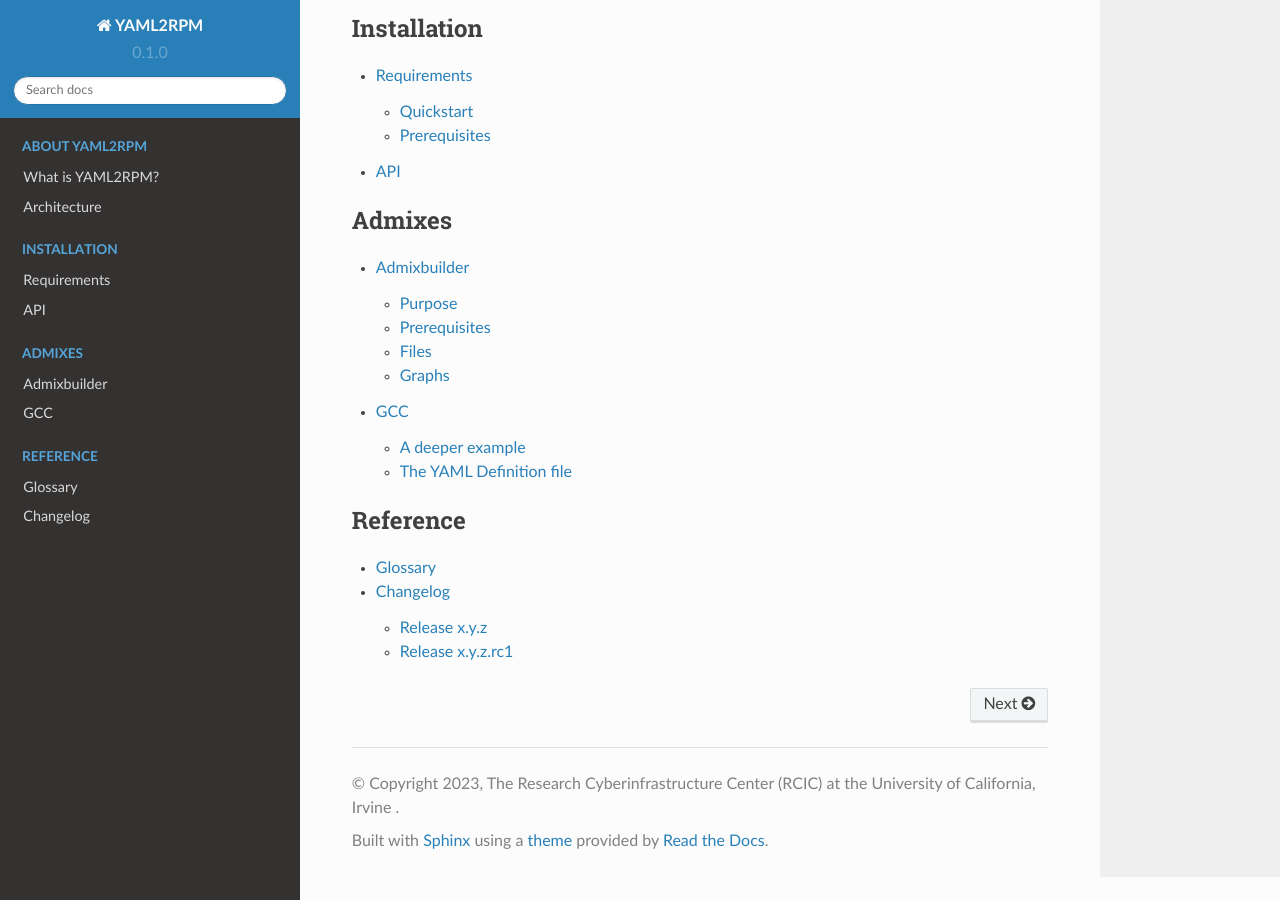
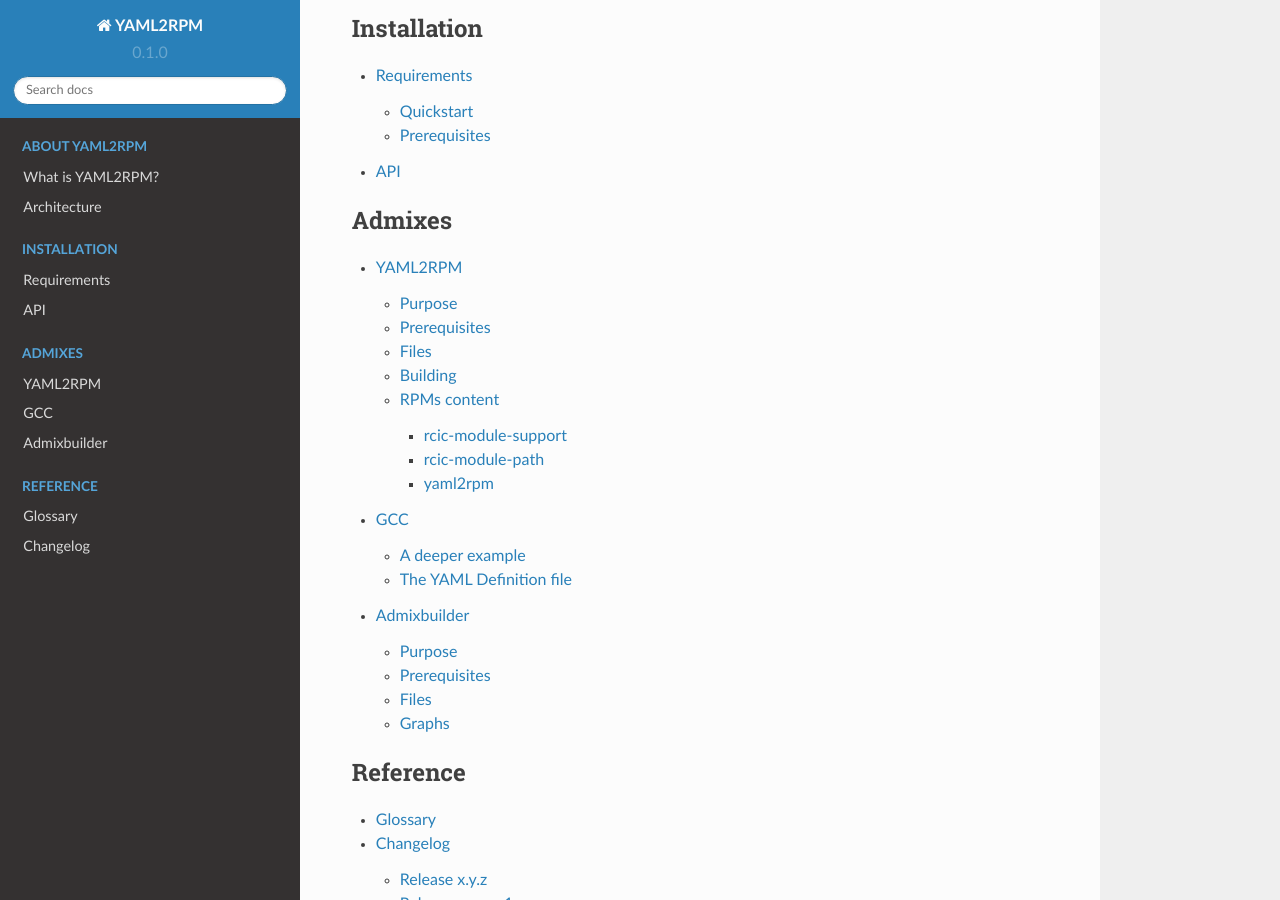
Before and after one commit to RCIC-UCI-Public/yaml2rpm-docs, a Sphinx documentation site: the page built from docs/source/index.rst, in a window 1280 px wide and 900 px high, scrolled down 1090 px. Built offline with Sphinx 7.4.7 and the Read the Docs theme 2.0.0, drawn with Linux system fonts in a browser that asks for light colours; part of the change alters nothing that is shown.

Commit message:
iinitial info for yaml2rpm

```diff
--- /dev/null
+++ b/docs/source/admixes/yaml2rpm.rst
@@ -0,0 +1,178 @@
+YAML2RPM
+=========
+
+.. _yaml2rpm:
+
+
+Purpose
+-------
+
+This is a bootstrap admix that provides building blocks needed for all
+other admixes. These include templates, Makefiles, a few python packages added
+to the default OS distribution.
+
+The goal is to reduce the package-specific configuration/build essentials into
+a yaml file that goes through some automated steps to create an RPM.
+
+
+Prerequisites
+-------------
+
+There are 4 python modules that will be automatically
+built and installed during the building step:
+
+   - ``future``: for compatibility of python 2/3 code
+   - ``ruamel-yaml`` & ``ruamel-yaml-clib``: used by the  main script ``gen-definitions.py``
+   - ``setuptools``: for build python dependent packages.
+
+2. If you are using a very stripped-down CentOS image (similar to the official CentOS 7 image in Amazon, you will
+   want to make certain you have the following packages and package groups installed
+
+   .. code-block:: bash
+
+      yum groupinstall "Development Tools" "Console Internet Tools"
+      yum install redhat-lsb wget zlib-devel environment-modules
+      . /etc/profile.d/modules.sh
+
+3. Install the development RPMS
+
+   Go to the `Development RPMS repository <https://github.com/RCIC-UCI-Public/development-RPMS>`_
+   for the latest prebuilt RPMs and instructions. After following those instructions, you can build your first RPM from source.
+
+
+Files
+-----
+
+``Makefile``
+  Provides targets for building/installing on development pristine environment:
+
+  bootstrap
+    build/install RPMS needed before building yaml2rpm
+  download
+    download TARBALLS from vault
+  build
+    build yaml2rpm RPMS
+  install
+    install yaml2rpm RPMs
+
+``first-build.sh``
+  Bash first-build script to bootstrap a vanilla OS install to be able to
+  build RPMS using yaml2rpm. Steps:
+
+  1. Clone the repository that holds the rocks-devel source (rockscluster github)
+  2. Build and install rocks-devel RPM
+  3. Build and install the yaml2rpm RPMs
+
+
+Building
+--------
+
+You may want to build the YAML2RPM RPMs and install them from the source git repository.
+Do the following in the top-level directory
+You will need to set DISPLAY prior to doing this so that Firefox can ask for your permission to read public data
+
+.. code-block:: bash
+
+   ./first-build.sh
+
+After this step is complete the following RPMs are built and installed:
+
+- ``python-future`` for Python 2/3 compatibility
+- ``python-setuptools`` provides Python setuptools support for building Python modules
+- ``python-ruamel-yaml`` is a ruamel.yaml parser/emitter that is derived from *libyaml*
+- ``python-ruamel-yaml-clib`` C version of reader, parser and emitter for *ruamel.yaml*
+- ``rcic-module-support`` provides support and common code for generated environment modules
+- ``rcic-module-path`` provides support and common code for updating modules path provided by
+  the system with admix installed modules.
+- ``yaml2rpm`` provides templates and support files to convert a yaml specification into an RPM.
+  It utilizes the tooling from `rocks-devel <https://github.com/rocksclusters/core>`_ to generate
+  SPEC files and build the RPMs.
+
+The **python-** RPMs provide 4 needed python modules for your default system python install.
+The **rcic-module-support**, **rcic-module-path**, and **yaml2rpm** provide all the building structure and support files for
+the packages builds with YAML2RPM. They include a couple of profiles files that are added to the **/etc/profile.d**.
+
+In order to proceed with next steps simply execute them (for future logins they will be automatically sourced by the login shell):
+
+.. code-block:: bash
+
+   . /etc/profile.d/rcic-modules.sh
+   . /etc/profile.d/yaml2rpm.sh
+
+
+RPMs content
+------------
+
+While built 4 python packages are standard python modules that are provided as
+RPMs to be installed don he system, the  remaining 3 RPMs provide all the
+specific code base that is needed to use  YAML2RPM built system.
+
+rcic-module-support
+^^^^^^^^^^^^^^^^^^^
+
+This RPM has a few files
+
+A couple of *tcl* files provide standard header and footer that are used when
+building any environmental modules.  This allows us to create very standard
+definitions for the modules and minimize text that nee to be added to each
+module:
+
+- rcic-module-head.tcl
+- rcic-module-tail.tcl
+
+A few template files provide nearly all the definitions that are needed for
+creating description yaml files.
+
+- pkg-defaults.yaml
+- rcic-admix-requires.yaml
+- rcic-module.yaml
+- rcic-package.yaml
+- rpm.yaml
+
+rcic-module-path
+^^^^^^^^^^^^^^^^
+
+A couple of scripts based on generic environmental modules scripts:
+
+- /etc/profile.d/rcic-modules.csh
+- /etc/profile.d/rcic-modules.sh
+
+A few definitions for where to look for modules, what to execute for what
+shell, additional module paths are handled by  these scripts which we choose
+to install in **/opt/rcic/Modules/init**:
+
+- bash
+- csh
+- rcicmodulespath
+
+yaml2rpm
+^^^^^^^^
+
+Provides main driver (python script) that generates definitions from yaml
+description files, all the meeded Makefile templates and includes, and
+
+- /etc/profile.d/yaml2rpm.sh - a profile file to add needed environment variables needed during the build
+- /opt/rcic/README.md
+- /opt/rcic/bin/gen-definitions.py
+- /opt/rcic/bin/manifest2ansible.py
+- /opt/rcic/builder/Defaults.mk
+- /opt/rcic/builder/Derived.mk
+- /opt/rcic/builder/Makefile
+- /opt/rcic/builder/Override.mk
+- /opt/rcic/builder/version.mk
+- /opt/rcic/samples/Makefile
+- /opt/rcic/samples/cmake-module.yaml
+- /opt/rcic/samples/cmake.yaml
+- /opt/rcic/samples/common.yaml
+- /opt/rcic/samples/packages.yaml
+- /opt/rcic/samples/pkg-defaults.yaml
+- /opt/rcic/samples/scons-module.yaml
+- /opt/rcic/samples/scons.yaml
+- /opt/rcic/samples/versions.yaml
+- /opt/rcic/site/site.yaml
+- /opt/rcic/site/site7.yaml
+- /opt/rcic/site/site8.yaml
+- /opt/rcic/site/updates8.yaml
+- /opt/rcic/sys/Makefile
+- /opt/rcic/sys/Makefile.tmpl
+- /opt/rcic/sys/Makefile.toplevel
--- a/docs/source/index.rst
+++ b/docs/source/index.rst
@@ -39,8 +39,9 @@ manageable ones. YAML2RPM and our recipes for building 100s of applications are
 .. toctree::
    :caption: Admixes
 
+   admixes/yaml2rpm
+   admixes/gcc
    admixes/admixbuilder
-   admixes/gcc
 
 .. toctree::
    :caption: Reference
```
